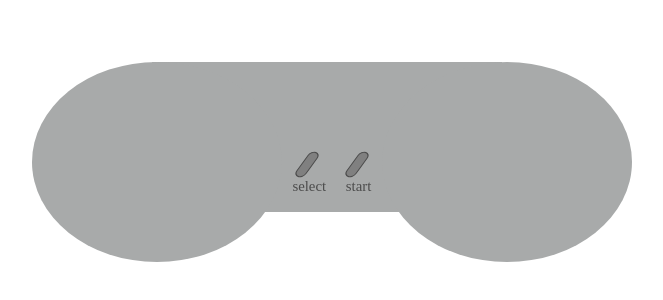
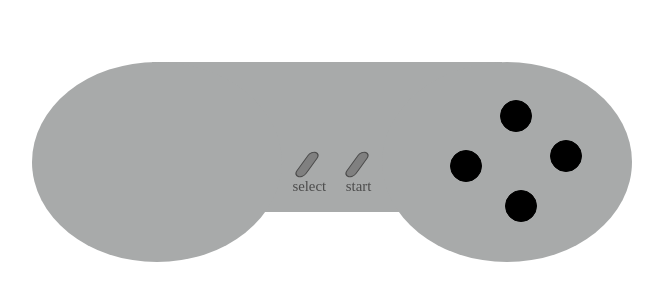
Before and after one commit to oliveira-andre/snes_sass, a website: page index.html in a window 1280 px wide. Shown: the part 338-638 px from the top of the page, without its empty margins (313-976 px from the left). Drawn offline with Linux system fonts and the light colour scheme.

Commit message:
feat: align right buttons

```diff
--- a/index.html
+++ b/index.html
@@ -11,7 +11,12 @@
       <div class="select">
         <p>select</p>
       </div>
-      <div class="right-side"></div>
+      <div class="right-side">
+        <a href="#"></a>
+        <a href="#"></a>
+        <a href="#"></a>
+        <a href="#"></a>
+      </div>
     </div>
   </body>
 </html>
--- a/styles/main.scss
+++ b/styles/main.scss
@@ -22,11 +22,6 @@ $main-color: #a8aaaa;
 
   .left-side {
     margin-left: -170px;
-  }
-
-  .right-side {
-    margin-left: 180px;
-    transform: rotate(180deg);
   }
 
   .start {
@@ -70,4 +65,39 @@ $main-color: #a8aaaa;
       transform: skew(0.10turn, -18deg);
     }
   }
+
+  .right-side {
+    margin-left: 180px;
+    transform: rotate(180deg);
+
+    a {
+      width: 30px;
+      height: 30px;
+      background: black;
+      z-index: 100;
+      border: 1px solid black;
+      border-radius: 50%;
+      position: absolute;
+
+      &:nth-child(1) {
+        top: 40px;
+        left: 95px;
+      }
+
+      &:nth-child(2) {
+        top: 80px;
+        left: 150;
+      }
+
+      &:nth-child(3) {
+        top: 90px;
+        left: 50px;
+      }
+
+      &:nth-child(4) {
+        top: 130px;
+        left: 100px;
+      }
+    }
+  }
 }
```
Also changed, not shown: styles/main.css, 1 other file.
